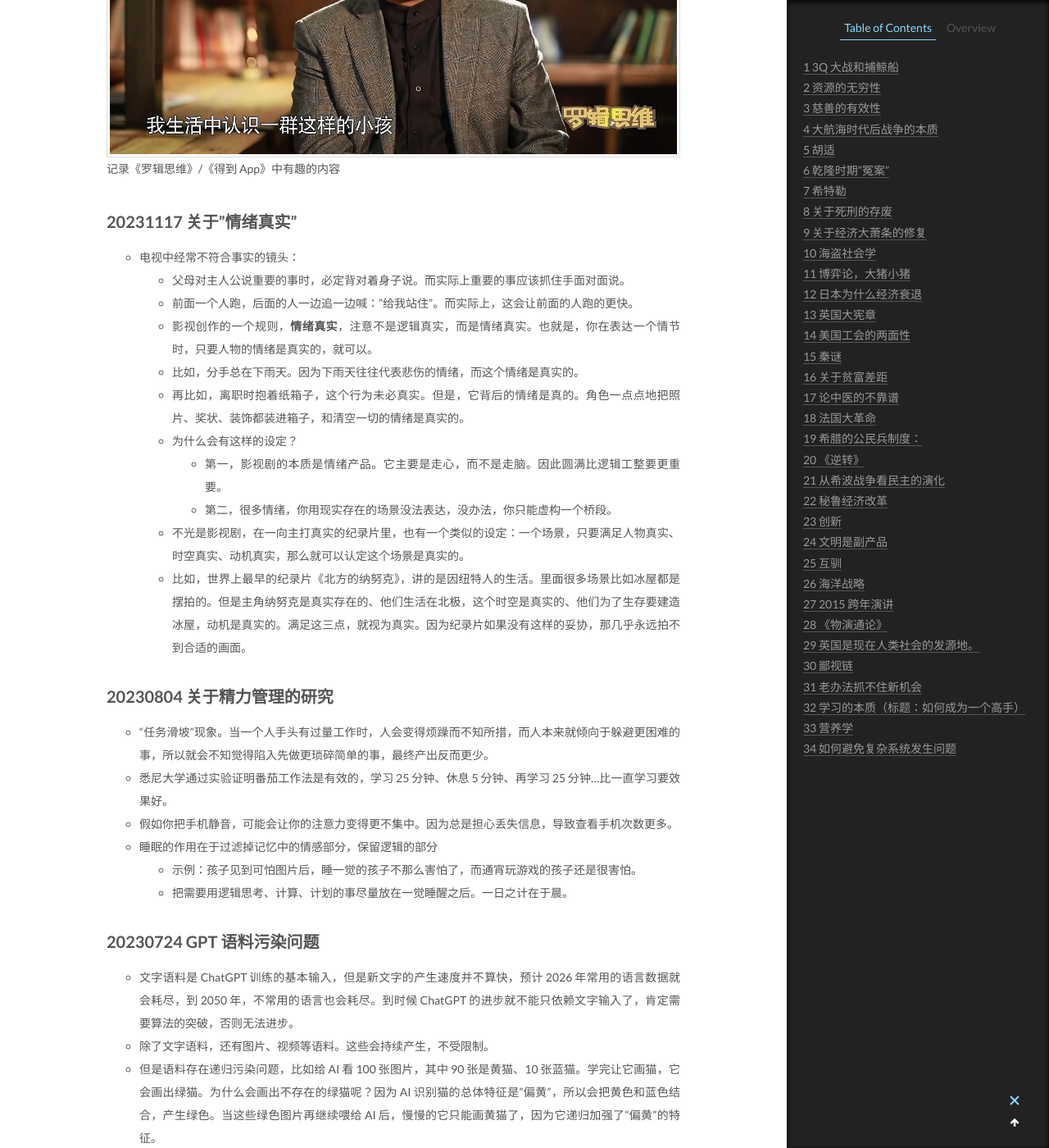
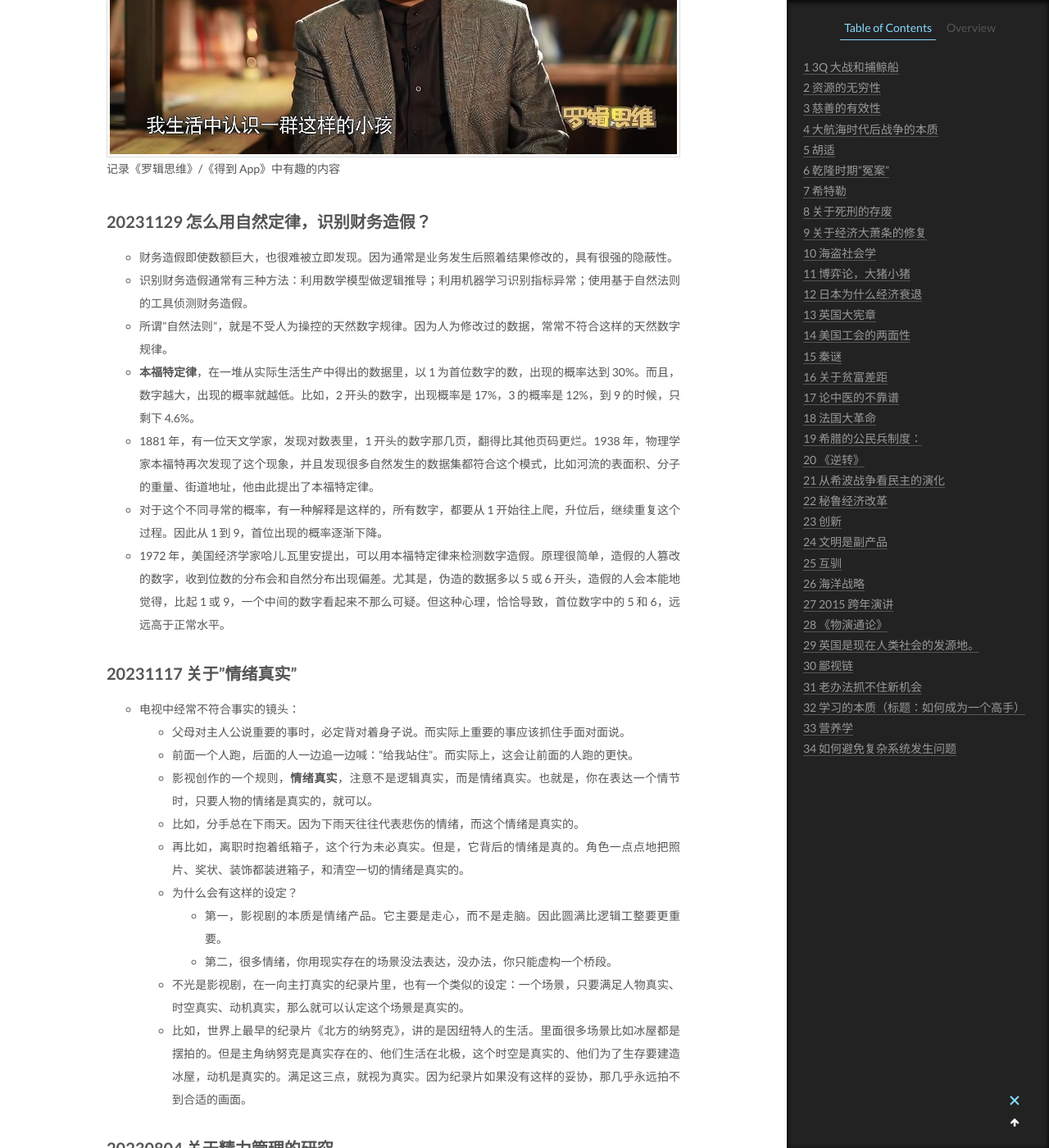
Before and after one commit to CodeHunter2006/CodeHunter2006.github.io, a Jekyll site: the page built from _posts/2014-02-11-Mr_Luo.md, in a window 1280 px wide and 1400 px high, scrolled down 672 px. Shown: the whole window at 82% size. Built offline with Jekyll 4.4.1, drawn with Linux system fonts in a browser that asks for light colours.

Commit message:
doc: add contents

```diff
--- a/_posts/2014-02-11-Mr_Luo.md
+++ b/_posts/2014-02-11-Mr_Luo.md
@@ -7,6 +7,16 @@ tags: book
 
 ![罗振宇](/assets/images/2014-02-11-Mr_Luo_1.jpeg)
 记录《罗辑思维》/《得到 App》中有趣的内容
+
+## 20231129 怎么用自然定律，识别财务造假？
+
+- 财务造假即使数额巨大，也很难被立即发现。因为通常是业务发生后照着结果修改的，具有很强的隐蔽性。
+- 识别财务造假通常有三种方法：利用数学模型做逻辑推导；利用机器学习识别指标异常；使用基于自然法则的工具侦测财务造假。
+- 所谓"自然法则"，就是不受人为操控的天然数字规律。因为人为修改过的数据，常常不符合这样的天然数字规律。
+- **本福特定律**，在一堆从实际生活生产中得出的数据里，以 1 为首位数字的数，出现的概率达到 30%。而且，数字越大，出现的概率就越低。比如，2 开头的数字，出现概率是 17%，3 的概率是 12%，到 9 的时候，只剩下 4.6%。
+- 1881 年，有一位天文学家，发现对数表里，1 开头的数字那几页，翻得比其他页码更烂。1938 年，物理学家本福特再次发现了这个现象，并且发现很多自然发生的数据集都符合这个模式，比如河流的表面积、分子的重量、街道地址，他由此提出了本福特定律。
+- 对于这个不同寻常的概率，有一种解释是这样的，所有数字，都要从 1 开始往上爬，升位后，继续重复这个过程。因此从 1 到 9，首位出现的概率逐渐下降。
+- 1972 年，美国经济学家哈儿.瓦里安提出，可以用本福特定律来检测数字造假。原理很简单，造假的人篡改的数字，收到位数的分布会和自然分布出现偏差。尤其是，伪造的数据多以 5 或 6 开头，造假的人会本能地觉得，比起 1 或 9，一个中间的数字看起来不那么可疑。但这种心理，恰恰导致，首位数字中的 5 和 6，远远高于正常水平。
 
 ## 20231117 关于"情绪真实"
 
```
Also changed, not shown: _posts/2018-11-28-Go_Syntax.md (+2 -0 lines), _posts/2022-11-30-ClickHouse_SQL.md (+3 -2 lines).
